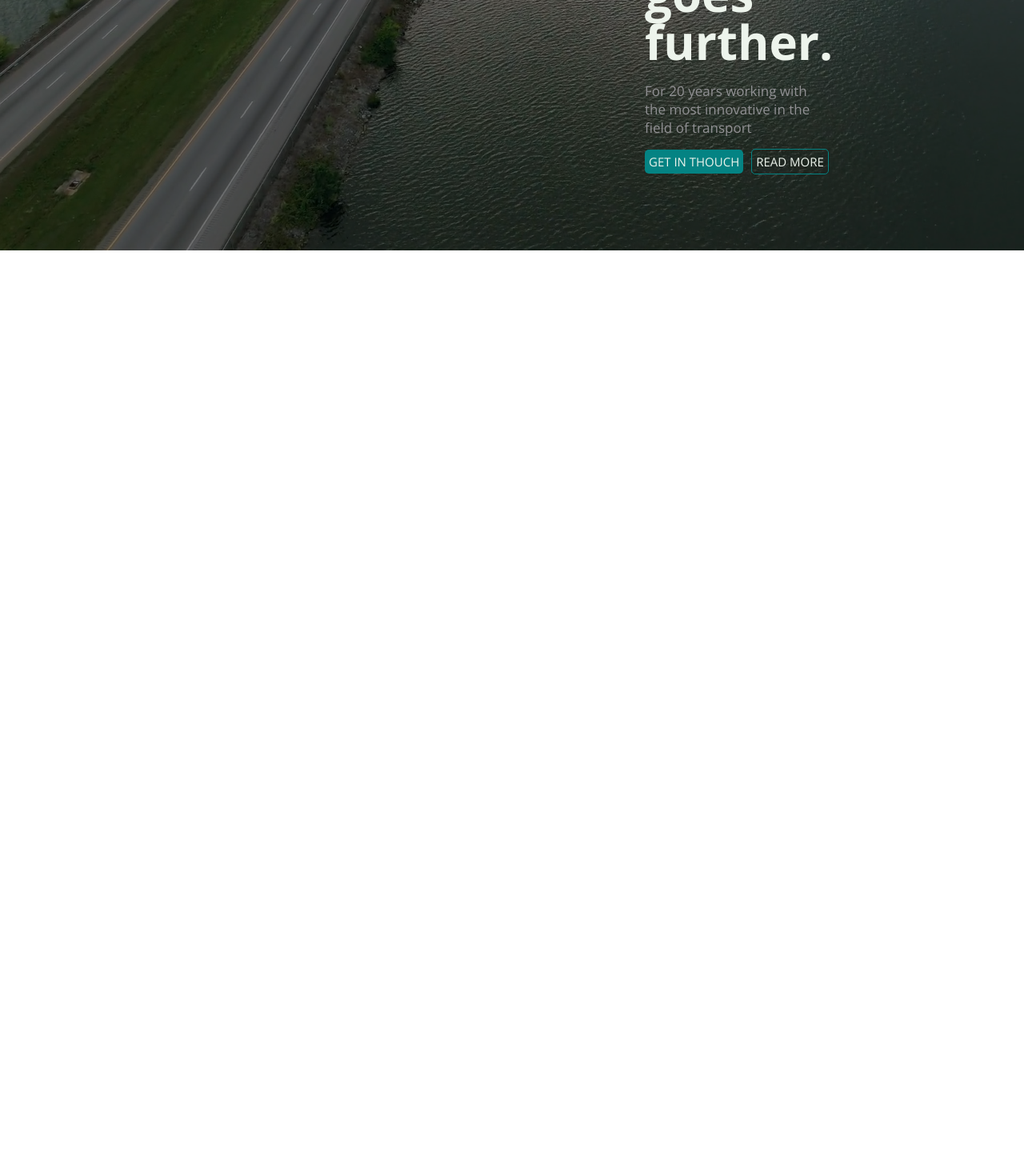
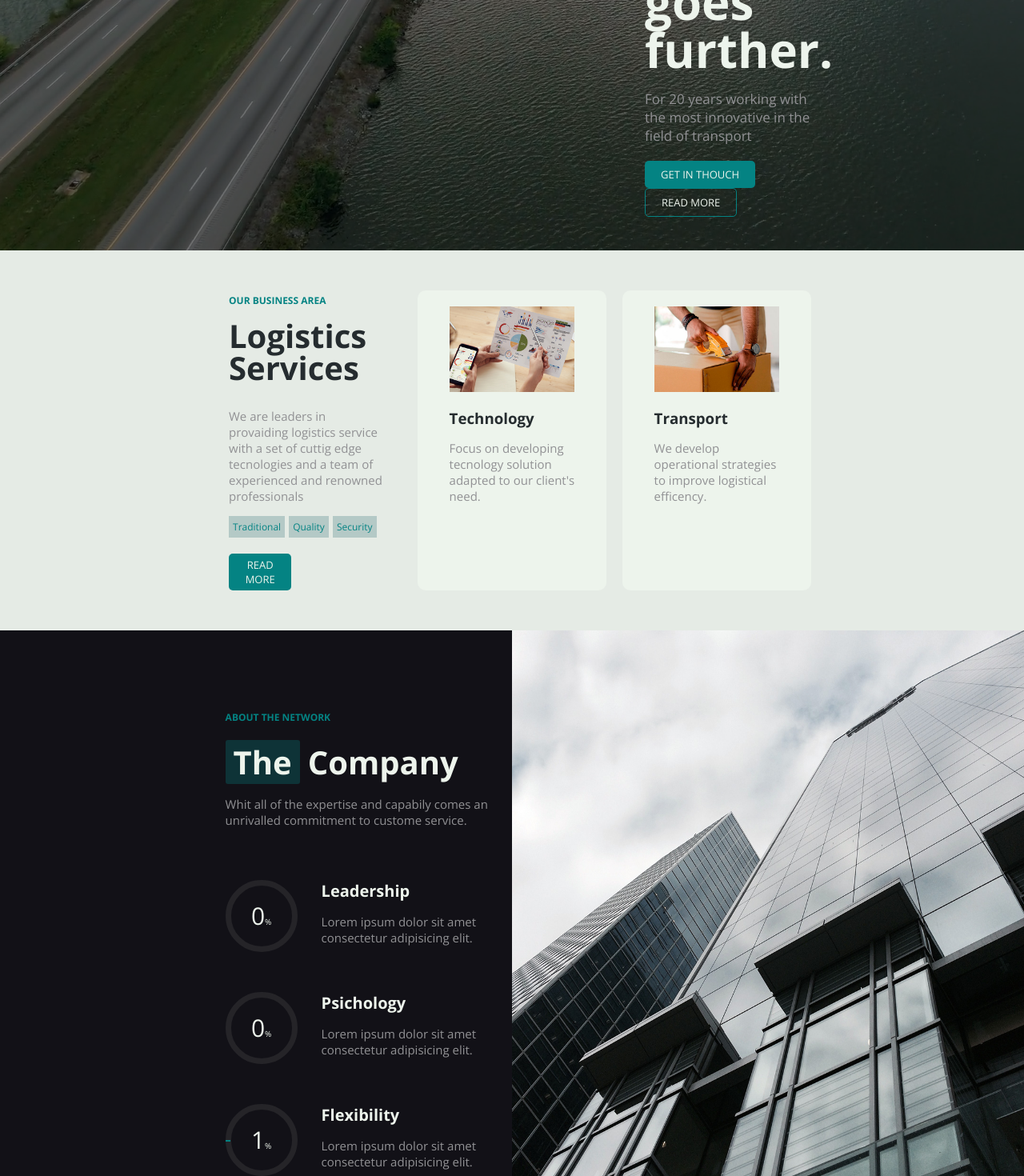
Before and after one commit to DavidePisani/proj-html-vuejs, a Vue app: page / in a window 1280 px wide. Shown: the part 337-1807 px from the top of the page at 80% size. Before the commit the page ends 800 px from the top, so only its background shows below. Built offline with nearby package versions, Linux system fonts and the light colour scheme.

Commit message:
fine MainCompany

```diff
--- a/src/App.vue
+++ b/src/App.vue
@@ -3,7 +3,8 @@
     <HeaderComponent :headerLinks="headerLinks"/>
 
     <main>
-
+      <MainBusiness/>
+      <MainCompany/>
     </main>
 
   </div>
@@ -11,11 +12,15 @@
 
 <script>
 import HeaderComponent from './components/HeaderComponent.vue'
+import MainBusiness from './components/MainBusiness.vue'
+import MainCompany from './components/MainCompany.vue'
 
 export default {
   name: 'App',
   components: {
-    HeaderComponent
+    HeaderComponent,
+    MainBusiness,
+    MainCompany
   },
 
   data(){
@@ -42,7 +47,7 @@ export default {
           },
 
           {
-            text: 'BLOGS',
+            text: 'BLOG',
             url: '#',
           },
         ],
--- a/src/assets/style/common.scss
+++ b/src/assets/style/common.scss
@@ -12,6 +12,7 @@ body{
 
 a{
     text-decoration: none;
+    display: inline-block;
     color: inherit;
 }
 
--- a/src/components/HeaderComponent.vue
+++ b/src/components/HeaderComponent.vue
@@ -18,17 +18,19 @@
                 hello@example.com
             </div>
             <div class="social">
-                <i class="fa-brands fa-facebook-f"></i>
-                <i class="fa-brands fa-twitter"></i>
-                <i class="fa-brands fa-linkedin-in"></i>
+                <a href="#"><i class="fa-brands fa-facebook-f"></i></a>
+                <a href="#"><i class="fa-brands fa-twitter"></i></a>
+                <a href="#"><i class="fa-brands fa-linkedin-in"></i></a>
             </div>
 
         </div>
     </div>
-
+    <!-- Jumbotron -->
     <div class="jumbo">
+        <!-- wrapper per oscurare un po l'immagine -->
         <div class="wrapper">
             <div class="container">
+                <!-- nav bar  -->
                 <div class="name">
                     <span class="prev">NEX</span>
                     <span>GEN</span>
@@ -46,7 +48,7 @@
                     </ul>
                 </div>
             </div>
-
+            <!-- info jumbotron -->
             <div class="container right-info">
                 <div class="info-jumbo">
                     <h1>Logistic that goes further.</h1>
@@ -135,7 +137,7 @@ export default {
                             color:$color_15;
                             background-color: rgba($color: $color_4, $alpha: 0.2);
                             padding: 7px;
-                        border-radius: 50px 0px 0px 50px;
+                            border-radius: 50px 0px 0px 50px;
                         }
                     }
 
@@ -145,18 +147,19 @@ export default {
                             display: flex;
 
                             li{
-                                padding-right: 20px;
+                                padding-right: 25px;
                                 list-style-type: none;
                                 color: $color_9;
-                                font-size: 15px;
+                                font-size: 13px;
                                 font-weight: 500;
 
 
                                 .btn{
                                     color: inherit;
                                     background-color:$color_4;
-                                    padding: 8px;
+                                    font-size: 13px;
                                     border-radius: 5px;
+                                    padding: 8px 20px;
                                 }
                             }
                         }
@@ -188,18 +191,18 @@ export default {
                         .btn{
                             color: $color_1;
                             background-color:$color_4;
-                            font-size: 15px;
+                            font-size: 13px;
                             border-radius: 5px;
-                            padding: 5px;
+                            padding: 8px 20px;
                             margin-right: 10px;
                         }
 
                         .btn-transp{
                             color: $color_1;
                             border: 1px solid $color_4 ;
-                            font-size: 15px;
+                            font-size: 13px;
                             border-radius: 5px;
-                            padding: 5px;
+                            padding: 8px 20px;
 
                         }
                     }
--- /dev/null
+++ b/src/components/MainBusiness.vue
@@ -0,0 +1,132 @@
+<template>
+    <section class="business">
+        <div class="container">
+            <div class="card">
+                <span>OUR BUSINESS AREA</span>
+                <h2>Logistics Services</h2>
+                <p>We are leaders in provaiding logistics service with a set of cuttig edge tecnologies and a team of experienced and renowned professionals </p>
+                <span class="tag">Traditional</span>
+                <span class="tag">Quality</span>
+                <span class="tag">Security</span><br>
+                <div class="btn">
+                    <a href="#">READ MORE</a>
+                </div>
+
+            </div>
+
+            <div class="card bg-white">
+                <div class="mini-card">
+                    <img src="../assets/img/gallery-3.jpg" alt="Technology">
+                    <h3>Technology</h3>
+                    <p>Focus on developing tecnology solution adapted to our client's need.</p>
+                </div>
+
+            </div>
+
+            <div class="card bg-white">
+                <div class="mini-card">
+                    <img src="../assets/img/gallery-5.jpg" alt="Transport">
+                    <h3>Transport</h3>
+                    <p>We develop operational strategies to improve logistical efficency.</p>
+                </div>
+
+            </div>
+        </div>
+    </section>
+</template>
+
+<script>
+export default {
+    name:"MainBusiness"
+
+}
+</script>
+
+<style lang="scss" scoped>
+@import '../assets/style/variables.scss';
+@import '../assets/style/common.scss';
+.business{
+    width: 100%;
+    background-color: $color_9;
+
+    .container{
+    width: 60%;
+    margin: 0 auto;
+    display: flex;
+    justify-content: center;
+    padding-block: 50px;
+
+        .bg-white{
+            background-color: $color_1;
+        }
+
+        .card{
+            width: calc((100% / 3) - 20px);
+            padding-inline: 20px;
+            padding-bottom: 0;
+            margin: 0 10px;
+            border-radius: 10px;
+
+
+            span{
+                color: $color_4;
+                font-size: 12px;
+                font-weight: bolder;
+                display: inline-block;
+            }
+
+            h2{
+                color: $color_10;
+                font-size: 40px;
+                line-height: 40px;
+                padding-block: 15px;
+            }
+
+            p{
+                font-size: 15px;
+                padding-block: 15px;
+                color: $color_5;
+            }
+
+            .tag{
+                background-color: rgba($color: $color_12, $alpha: 0.5);
+                margin-right: 5px;
+                font-size: 12px;
+                font-weight: 100;
+                padding: 5px;
+                display: inline-block;
+                margin-bottom: 20px;
+            }
+
+            .btn{
+                color: $color_1;
+                background-color:$color_4;
+                text-align: center;
+                font-size: 13px;
+                border-radius: 5px;
+                padding: 5px;
+                width: 40%;
+            }
+
+            .mini-card{
+                width: 80%;
+                margin: 0 auto;
+                padding-top: 20px;
+
+                h3{
+                    padding-top: 20px;
+                    color: $color_10;
+                }
+
+                p{
+                    padding-bottom: 10px;
+                }
+            }
+
+        }
+    }
+}
+
+
+
+</style>>
--- /dev/null
+++ b/src/components/MainCompany.vue
@@ -0,0 +1,158 @@
+<template>
+  <section class="company">
+    <div class="container-company">
+        <div class="card">
+            <p class="about">ABOUT THE NETWORK</p>
+            <span class="prev">The</span><span>Company</span>
+            <div class="descriprion">Whit all of the expertise and capabily comes an unrivalled commitment to custome service.</div>
+            <!-- start -->
+            <div class="mini-card">
+                <div class="percent">
+                    <div class="number">0</div>
+                </div>
+
+                <div class="text">
+                    <h4>Leadership</h4>
+                    <p>Lorem ipsum dolor sit amet consectetur adipisicing elit. </p>
+                </div>
+            </div>
+            <!-- end -->
+            <!-- start -->
+            <div class="mini-card">
+                <div class="percent">
+                    <div class="number">0</div>
+                </div>
+
+                <div class="text">
+                    <h4>Psichology</h4>
+                    <p>Lorem ipsum dolor sit amet consectetur adipisicing elit. </p>
+                </div>
+            </div>
+            <!-- end -->
+            <!-- start -->
+            <div class="mini-card">
+                <div class="percent">
+                    <div class="number">1</div>
+                    <div class="bar"></div>
+                </div>
+
+                <div class="text">
+                    <h4>Flexibility</h4>
+                    <p>Lorem ipsum dolor sit amet consectetur adipisicing elit. </p>
+                </div>
+            </div>
+            <!-- end -->
+        </div>
+    </div>
+
+    <div class="container-company">
+        <img src="../assets/img/about-5.jpg" alt="">
+        </div>
+  </section>
+</template>
+
+<script>
+export default {
+name:"MainCompany"
+}
+</script>
+
+<style lang="scss" scoped>
+@import '../assets/style/variables.scss';
+@import '../assets/style/common.scss';
+.company{
+    background-color: $color_2;
+    width: 100%;
+    display: flex;
+    .container-company{
+        width: 50%;
+        display: flex;
+        justify-content: flex-end;
+
+        .card{
+            color: $color_1;
+            padding-top: 100px;
+            width: 56%;
+
+            .about{
+                color: $color_4;
+                font-size: 12px;
+                padding-bottom: 20px;
+                font-weight: bolder;
+            }
+            .prev{
+                font-size: 40px;
+                font-weight: bolder;
+                padding: 0 10px;
+                background-color: rgba($color: $color_4, $alpha: 0.3);
+                border-radius: 3px;
+            }
+            span{
+                font-size: 40px;
+                font-weight: bolder;
+                padding-left: 10px;
+            }
+            .descriprion{
+                font-size: 15px;
+                padding-block: 15px;
+                color: $color_5;
+            }
+
+            .mini-card{
+                display:flex;
+                padding-top: 50px;
+
+                .percent{
+                    width: 90px;
+                    height: 90px;
+                    line-height: 75px;
+                    border: 7px solid rgba($color: $color_3, $alpha: 0.3);
+                    border-radius: 50%;
+                    flex-shrink: 0;
+                    position:relative;
+                        .number{
+                            text-align: center;
+                            font-size: 30px;
+                            &:after{
+                            content:"%";
+                            font-size: 10px;
+                            }
+                        }
+
+                        .bar{
+                            position:absolute;
+                            top:50%;
+                            left: -7px;
+                            width: 6px;
+                            height: 2px;
+                            background-color: $color_4;
+                            border: 0;
+                        }
+
+                }
+
+                .text{
+                    padding-left: 30px;
+
+                    h4{
+                        font-size: 20px;
+                        color:$color_1 ;
+                    }
+
+                    p{
+                        font-size: 15px;
+                        padding-top: 15px;
+                        color: $color_5;
+                    }
+                }
+            }
+
+        }
+
+
+
+    }
+
+
+    }
+</style>
```
